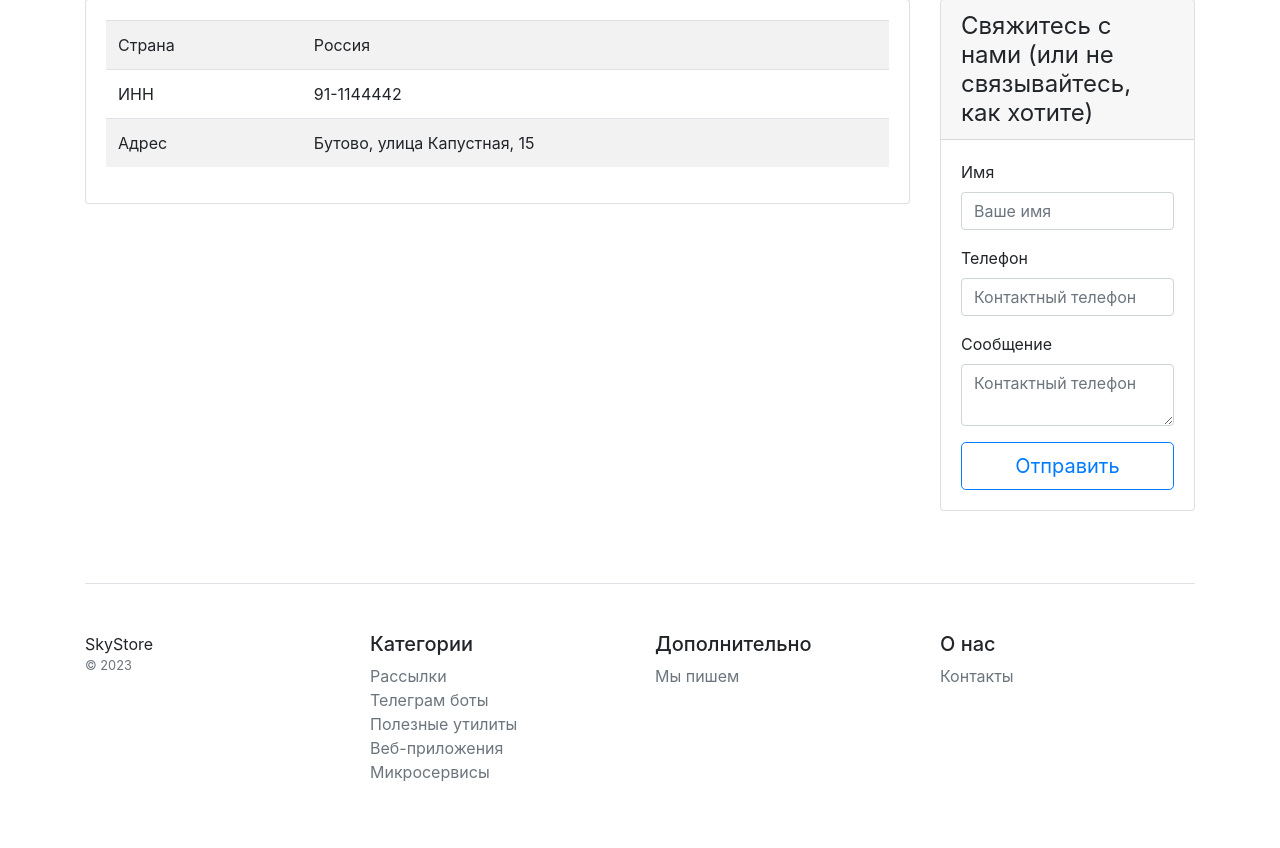
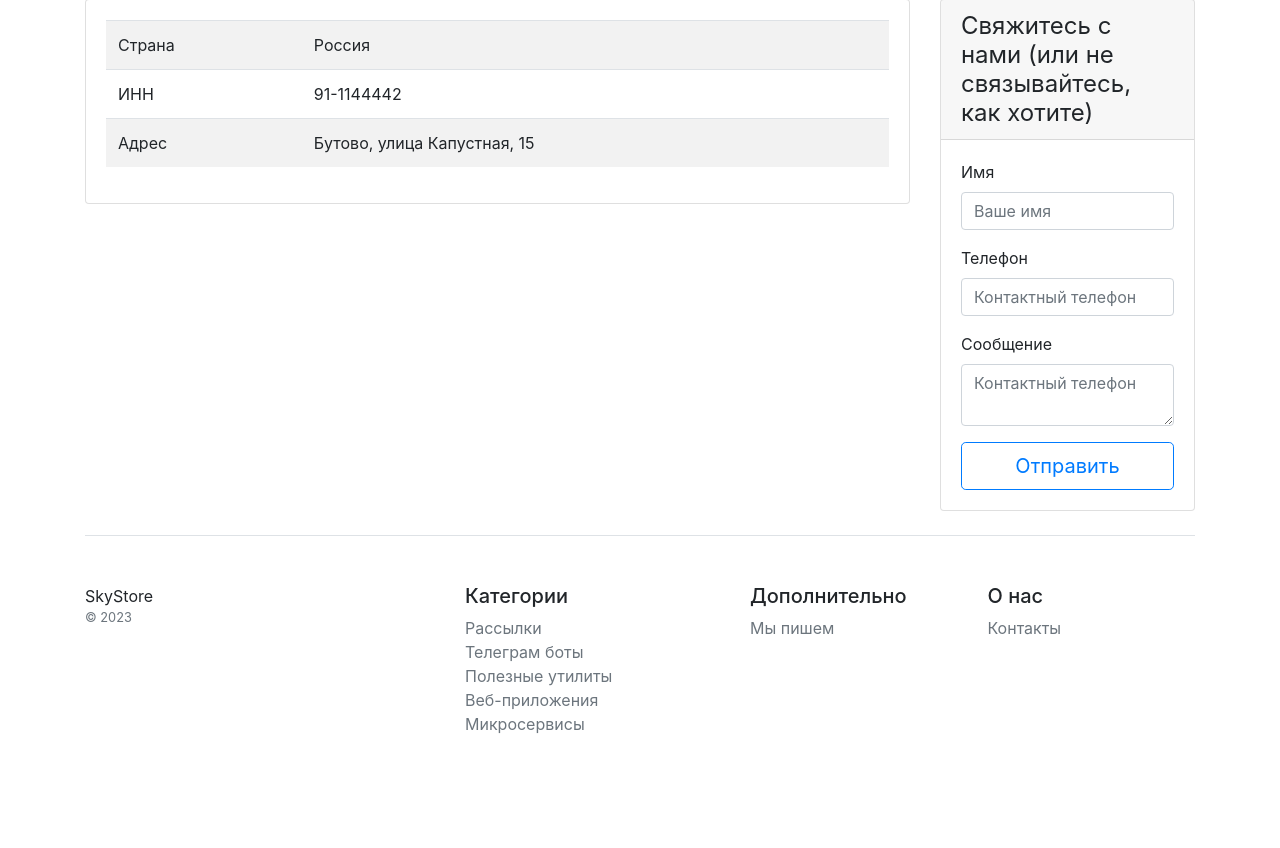
Before and after one commit to reptIlIanIX/djangoProject_20_2, a Django app: page /contacts/ in a window 1280 px wide. Shown: the part 239-1087 px from the top of the page. After the commit the page ends 972 px from the top, so only its background shows below. Run offline with Django 4.2, Linux system fonts and the light colour scheme; some libraries are stand-ins or nearby versions.

Commit message:
hw_20_2 done

```diff
--- a/main/templates/main/base.html
+++ b/main/templates/main/base.html
@@ -27,15 +27,15 @@
         {% block content %}
         {% endblock %}
 
-        <footer class="pt-4 my-md-5 pt-md-5 border-top">
-            <div class="row">
-                <div class="col-12 col-md">
+        <footer class="pt-lg-4 my-xl-0-3 pt-xl-5 border-top">
+            <div class="row" >
+                <div class="col-lg-auto col-xl-4">
                     SkyStore
-                    <small class="d-block mb-3 text-muted">&copy; {% now 'Y' %}</small>
+                    <small class="d-block mb-lg-auto text-muted" >&copy; {% now 'Y' %}</small>
                 </div>
-                <div class="col-6 col-md">
-                    <h5>Категории</h5>
-                    <ul class="list-unstyled text-small">
+                <div class="col-6 col-md-3" >
+                    <h5>Категории </h5>
+                    <ul class="list-unstyled text-small" style="width: 50rem;">
                         <li><a class="text-muted" href="#">Рассылки</a></li>
                         <li><a class="text-muted" href="#">Телеграм боты</a></li>
                         <li><a class="text-muted" href="#">Полезные утилиты</a></li>
```
Also changed, not shown: main/templates/main/home.html (+6 -3 lines), main/templatetags/mytags.py (added, +17 -0 lines).
